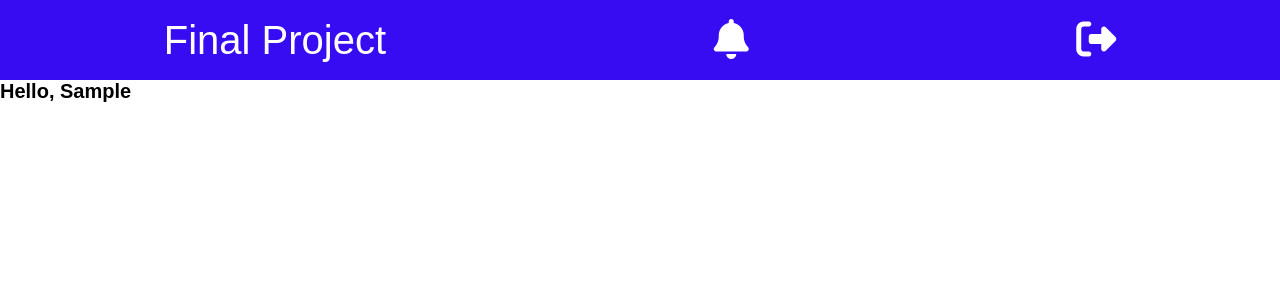
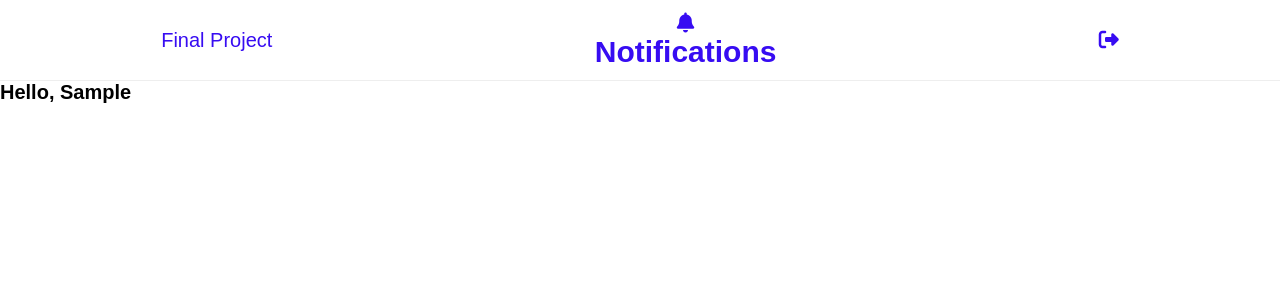
Before and after one commit to DaviNakamuraCardoso/bracket, a Django app: page / in a window 1280 px wide. Shown: the top 300 px of the page. Run offline with Django 3.2, Linux system fonts and the light colour scheme; the visitor is signed in with stand-in values (Sample User, id 1); data that the repository does not hold is empty; some libraries are stand-ins or nearby versions.

Commit message:
Final Project: Changing the color scheme, organizing the posts, replacing buttons

```diff
--- a/base/static/base/style/index.css
+++ b/base/static/base/style/index.css
@@ -9,7 +9,7 @@
   margin: 1rem auto;
   justify-content: space-between;
   box-shadow: 0 4px 8px 0 rgba(0, 0, 0, 0.2), 0 6px 20px 0 rgba(0, 0, 0, 0.19);
-  padding: 1.4rem;
+  padding: 1.2rem;
   width: 80%; }
 
 .clinic-container {
--- a/base/static/base/style/index.scss
+++ b/base/static/base/style/index.scss
@@ -9,7 +9,7 @@ $shadow: 0 4px 8px 0 rgba(0, 0, 0, 0.2), 0 6px 20px 0 rgba(0, 0, 0, 0.19);
 
 
 /* Dimensions */
-$small-padding: 1.4rem;
+$small-padding: 1.2rem;
 $small: 1rem;
 
 
--- a/base/static/base/style/main.css
+++ b/base/static/base/style/main.css
@@ -4,8 +4,7 @@
 /* HTML tags */
 * {
   padding: 0;
-  margin: 0;
-  box-sizing: border-box; }
+  margin: 0; }
 
 html {
   font-size: 62.5%; }
@@ -21,13 +20,18 @@ a {
 li {
   list-style: none; }
 
+ul {
+  list-style-type: none; }
+
 /* Classes */
+/* _____ Navbar _____ */
 .navbar {
-  font-size: 4rem;
+  font-size: 2rem;
   position: relative;
-  background: #370CF2;
+  background: #fff;
   height: 10vh;
-  color: #fff;
+  color: #370CF2;
+  border-bottom: 1px solid #eee;
   display: flex;
   flex-direction: row;
   align-items: center; }
@@ -36,12 +40,14 @@ li {
   display: flex;
   justify-content: space-around;
   text-align: center;
+  align-items: center;
   width: 100%; }
 
+/* _____ Notifications _____ */
 .icon {
   cursor: pointer; }
 
-.notifi-number {
+.drop-number {
   background: red;
   font-family: monospace;
   font-size: 2rem;
@@ -51,45 +57,59 @@ li {
   vertical-align: top;
   margin-left: -7px; }
 
-.notifi-box {
+.dropdown {
   position: absolute;
-  width: 30vw;
+  width: 300px;
   top: 10vh;
-  right: inherit;
+  transform: translateX(-50%);
   box-shadow: 0 4px 8px 0 rgba(0, 0, 0, 0.2), 0 6px 20px 0 rgba(0, 0, 0, 0.19);
+  border-radius: 30px;
   height: 0px;
-  opacity: 0;
-  pointer-events: none; }
+  display: none; }
 
-.notifi-box.open {
+.dropdown.open {
   height: 300px;
-  opacity: 1; }
+  display: block;
+  z-index: 9999;
+  background: white; }
 
-.notifi-t {
+.drop-t {
   font-size: 1.6rem;
   padding: 10px;
   border-bottom: 1px solid #eee;
   color: #999; }
+  .drop-t strong {
+    color: #370CF2; }
 
-.notifi-item {
+.drop-item {
   display: flex;
   border-bottom: 1px solid #eee;
   padding: 15px 5px;
   margin-bottom: 15px;
-  cursor: pointer;
-  text-align: justify; }
+  text-align: justify;
+  justify-content: space-between; }
 
-.notifi-title {
+.drop-title {
   color: #777;
   font-size: 1.6rem; }
 
-.notifi-timestamp {
+.drop-timestamp {
   color: #777;
-  font-size: 0.8rem; }
+  font-size: 1rem; }
 
-.notifi-text {
-  color: #666;
-  font-size: 1.6rem; }
+.drop-text {
+  color: #777;
+  font-size: 1.6rem;
+  padding-left: 0.6rem; }
+
+.drop-link {
+  display: flex; }
+  .drop-link i {
+    padding-left: 0.6rem;
+    color: #777; }
+
+.text {
+  background: white; }
 
 /* Animations */
 
--- a/base/static/base/style/main.scss
+++ b/base/static/base/style/main.scss
@@ -2,10 +2,12 @@
 
 /* Colors */
 $main: #370CF2;
+$gray: #777;
 
 
 /* Font */
-$small: 0.8rem;
+$smallest: 0.6rem;
+$small: 1rem;
 $medium: 1.6rem;
 $large: 2rem;
 
@@ -18,7 +20,6 @@ $shadow: 0 4px 8px 0 rgba(0, 0, 0, 0.2), 0 6px 20px 0 rgba(0, 0, 0, 0.19);
 {
     padding: 0;
     margin: 0;
-    box-sizing: border-box;
 }
 
 html
@@ -29,7 +30,6 @@ html
 body
 {
     font-family: sans-serif;
-
 }
 
 a
@@ -42,19 +42,26 @@ a
 li
 {
     list-style: none;
+}
+
+ul
+{
+    list-style-type: none;
 
 }
 
 /* Classes */
 
+/* _____ Navbar _____ */
 
 .navbar
 {
-    font-size: 4rem;
+    font-size: $large;
     position: relative;
-    background: $main;
+    background: #fff;
     height: 10vh;
-    color: #fff;
+    color: $main;
+    border-bottom: $white_border;
     display: flex;
     flex-direction: row;
     align-items: center;
@@ -65,16 +72,18 @@ li
     display: flex;
     justify-content: space-around;
     text-align: center;
+    align-items: center;
     width: 100%;
+}
 
-}
+/* _____ Notifications _____ */
 
 .icon
 {
     cursor: pointer;
 }
 
-.notifi-number
+.drop-number
 {
     background: red;
     font-family: monospace;
@@ -86,57 +95,81 @@ li
     margin-left: -7px;
 }
 
-.notifi-box
+.dropdown
 {
     position: absolute;
-    width: 30vw;
+    width: 300px;
     top: 10vh;
-    right: inherit;
-    box-shadow: 0 4px 8px 0 rgba(0, 0, 0, 0.2), 0 6px 20px 0 rgba(0, 0, 0, 0.19);
+    transform: translateX(-50%);
+    box-shadow: $shadow;
+    border-radius: 30px;
     height: 0px;
-    opacity: 0;
-    pointer-events: none;
+    display: none;
 }
 
-.notifi-box.open
+.dropdown.open
 {
     height: 300px;
-    opacity: 1;
+    display: block;
+    z-index: 9999;
+    background: white;
 }
 
-.notifi-t
+.drop-t
 {
     font-size: 1.6rem;
     padding: 10px;
     border-bottom: $white_border;
     color: #999;
+    strong
+    {
+        color: $main;
+    }
 }
 
-.notifi-item
+.drop-item
 {
     display: flex;
     border-bottom: $white_border;
     padding: 15px 5px;
     margin-bottom: 15px;
-    cursor: pointer;
     text-align: justify;
+    justify-content: space-between;
 }
-.notifi-title
+.drop-title
 {
-    color: #777;
+    color: $gray;
     font-size: $medium;
+
 }
 
-.notifi-timestamp
+.drop-timestamp
 {
-    color: #777;
+    color: $gray;
     font-size: $small;
 }
 
-.notifi-text
+.drop-text
 {
-    color: #666;
+    color: $gray;
     font-size: $medium;
+    padding-left: $smallest;
+}
+
+.drop-link
+{
+    display: flex;
+    i
+    {
+        padding-left: $smallest;
+        color: $gray;
+    }
 
 }
+
+.text
+{
+    background: white;
+}
+
 /* Animations */
```
Also changed, not shown: 1 other file.
